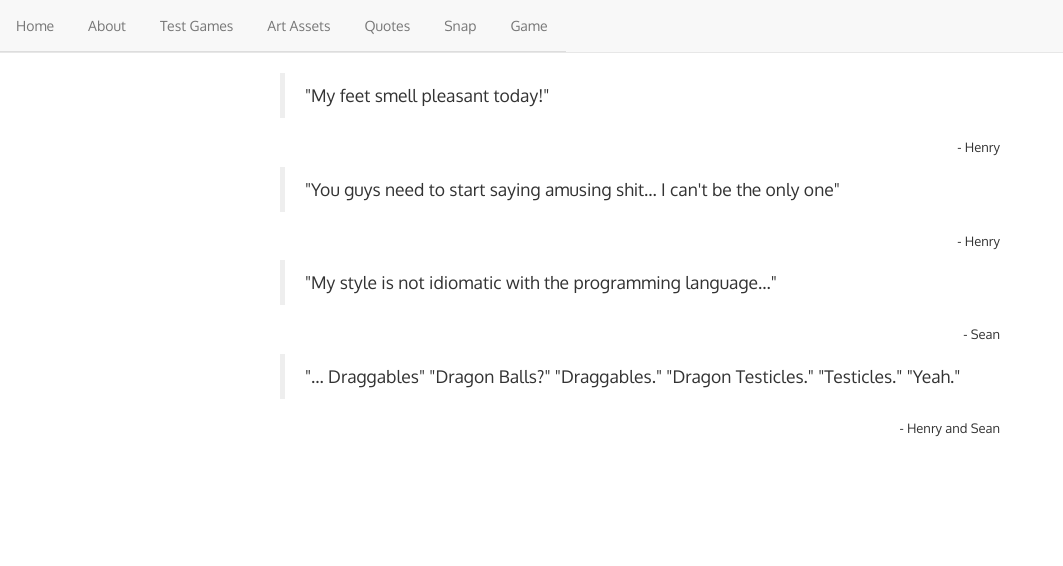
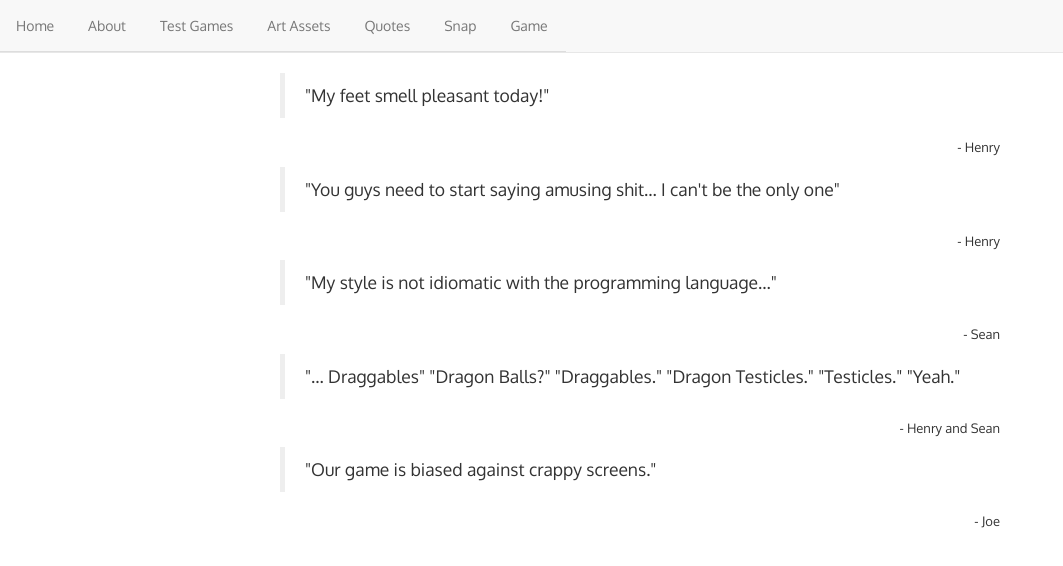
Before and after one commit to joethe/cliffBae, a website: page public/views/quotes/quotes.html in a window 1280 px wide. Shown: the whole page, without its empty margins (0-1063 px from the left). Drawn offline with nearby package versions, Linux system fonts and the light colour scheme; files that its build step writes are made by us from their sources; files whose address does not match are found by name.

Commit message:
Partial class completed.

```diff
--- a/public/views/quotes/quotes.html
+++ b/public/views/quotes/quotes.html
@@ -40,6 +40,10 @@
     </blockquote>
     <p class=attrib>- Henry and Sean</p>
   </div>
+  <div class=quote>
+    <blockquote>"Our game is biased against crappy screens." </blockquote>
+    <p class=attrib>- Joe</p>
+  </div>
 
 </div>
 
```
